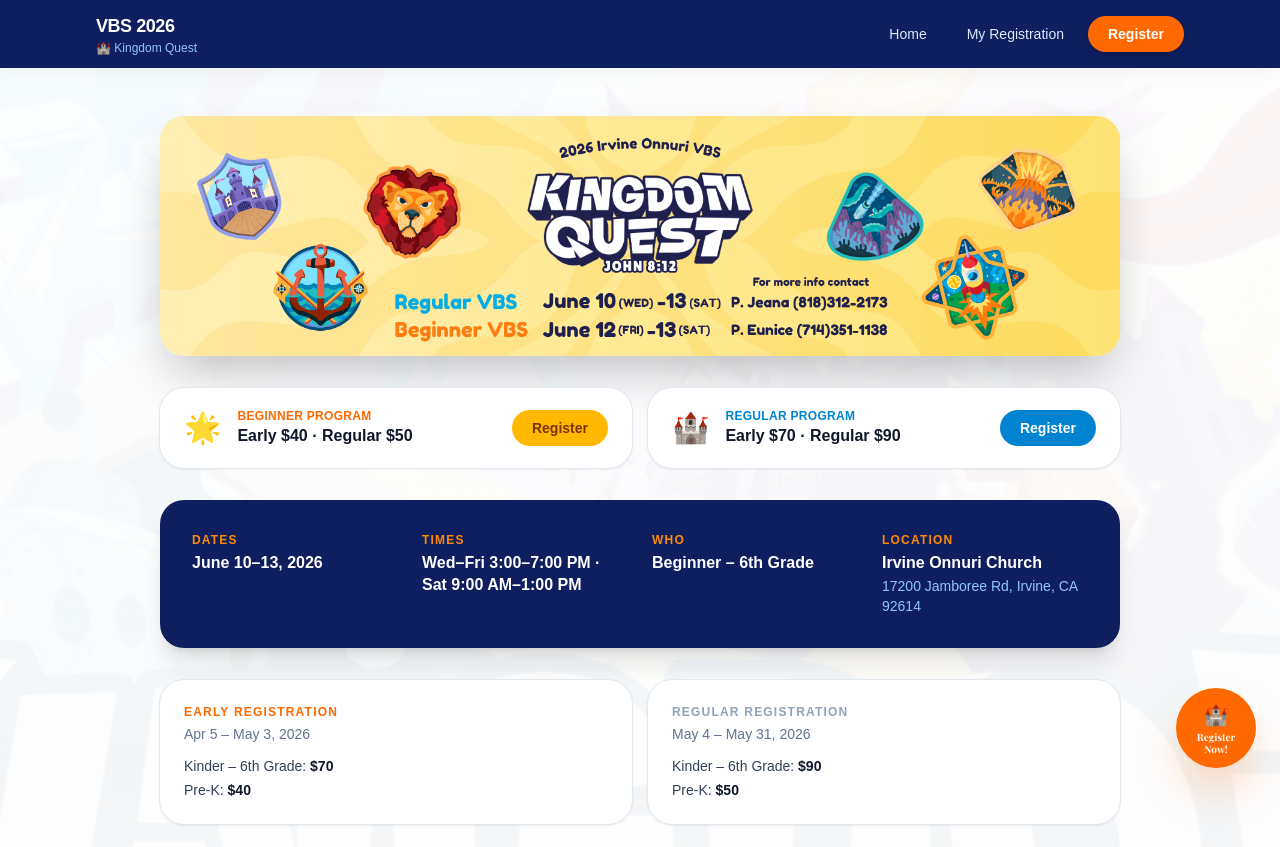
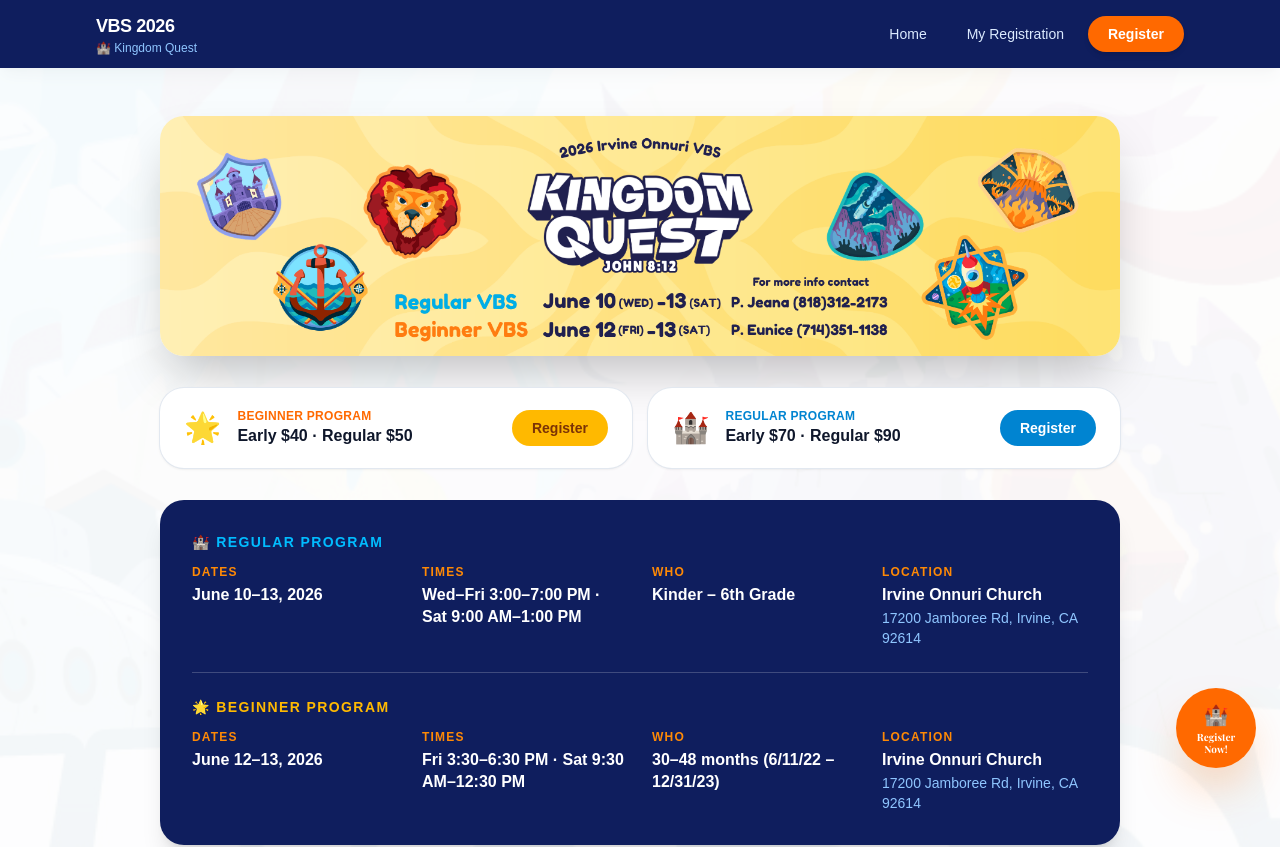
Before and after one commit to Irvine-Onnuri-Church/vbs-registration, a Next.js app: page / in a window 1280 px wide. Shown: the top 847 px of the page. Built offline with nearby package versions, Linux system fonts and the light colour scheme; a web font is replaced by a local one.

Commit message:
updated date and time

```diff
--- a/src/app/api/magic-link/request/route.ts
+++ b/src/app/api/magic-link/request/route.ts
@@ -38,9 +38,9 @@ export async function POST(request: Request) {
 
     const resend = new Resend(process.env.RESEND_API_KEY);
     await resend.emails.send({
-      from: 'VBS 2026 <noreply@iocvbs.life>',
+      from: EVENT_INFO.emailFrom,
       to: email,
-      subject: 'Your VBS 2026 Registration Link',
+      subject: `Your ${EVENT_INFO.name} Registration Link`,
       html: `
 <!DOCTYPE html>
 <html>
@@ -49,7 +49,7 @@ export async function POST(request: Request) {
   <div style="max-width:520px;margin:40px auto;background:#ffffff;border-radius:16px;overflow:hidden;box-shadow:0 2px 8px rgba(0,0,0,0.08);">
     <div style="background:#0f1e5e;padding:28px 32px;text-align:center;">
       <p style="margin:0 0 4px;font-size:13px;font-weight:600;letter-spacing:0.15em;text-transform:uppercase;color:#93c5fd;">${EVENT_INFO.church}</p>
-      <h1 style="margin:0;font-size:22px;font-weight:700;color:#ffffff;">VBS 2026 — Kingdom Quest</h1>
+      <h1 style="margin:0;font-size:22px;font-weight:700;color:#ffffff;">${EVENT_INFO.name} — ${EVENT_INFO.subtitle}</h1>
     </div>
     <div style="padding:32px;">
       <h2 style="margin:0 0 8px;font-size:18px;color:#0f172a;">View Your Registration</h2>
--- a/src/app/api/register/route.ts
+++ b/src/app/api/register/route.ts
@@ -44,7 +44,7 @@ function buildConfirmationEmail(
   <div style="max-width:600px;margin:40px auto;background:#ffffff;border-radius:16px;overflow:hidden;box-shadow:0 2px 8px rgba(0,0,0,0.08);">
     <div style="background:linear-gradient(135deg,#fef08a,#bae6fd);padding:32px 32px 24px;text-align:center;">
       <p style="margin:0 0 4px;font-size:13px;font-weight:600;letter-spacing:0.15em;text-transform:uppercase;color:#0284c7;">${EVENT_INFO.church}</p>
-      <h1 style="margin:0;font-size:28px;font-weight:700;color:#0c4a6e;">VBS 2026 — Kingdom Quest</h1>
+      <h1 style="margin:0;font-size:28px;font-weight:700;color:#0c4a6e;">${EVENT_INFO.name} — ${EVENT_INFO.subtitle}</h1>
       <p style="margin:8px 0 0;font-size:14px;color:#475569;font-style:italic;">${EVENT_INFO.scripture}</p>
     </div>
 
@@ -144,9 +144,9 @@ export async function POST(request: Request) {
     try {
       const resend = new Resend(process.env.RESEND_API_KEY);
       await resend.emails.send({
-        from: 'VBS 2026 <noreply@iocvbs.life>',
+        from: EVENT_INFO.emailFrom,
         to: parentInfo.email,
-        subject: `VBS 2026 Registration Confirmed — ${parentInfo.parentName}`,
+        subject: `${EVENT_INFO.name} Registration Confirmed — ${parentInfo.parentName}`,
         html: buildConfirmationEmail(
           parentInfo.parentName,
           registration.id,
--- a/src/app/page.tsx
+++ b/src/app/page.tsx
@@ -1,7 +1,8 @@
 import Image from 'next/image';
 import Link from 'next/link';
 
-import { EVENT_INFO } from '@/lib/constants';
+import { EVENT_INFO, REGISTRATION_PRICING, PROGRAM_INFO } from '@/lib/constants';
+import { formatDateLabel } from '@/lib/utils';
 
 export default function HomePage() {
   return (
@@ -27,7 +28,7 @@ export default function HomePage() {
         <section className="flex justify-center">
           <Image
             src="/banner1.png"
-            alt="VBS 2026 Kingdom Quest — June 10–13"
+            alt={`${EVENT_INFO.name} ${EVENT_INFO.subtitle} — ${EVENT_INFO.dates}`}
             width={800}
             height={200}
             className="w-full rounded-3xl shadow-2xl"
@@ -45,7 +46,7 @@ export default function HomePage() {
               <span className="text-3xl">🌟</span>
               <div className="text-left">
                 <p className="text-xs font-bold uppercase tracking-wide text-orange-500">Beginner Program</p>
-                <p className="font-semibold text-slate-900">Early $40 · Regular $50</p>
+                <p className="font-semibold text-slate-900">Early ${REGISTRATION_PRICING.early.beginner} · Regular ${REGISTRATION_PRICING.regular.beginner}</p>
               </div>
             </div>
             <span className="shrink-0 rounded-full bg-amber-400 px-5 py-2 text-sm font-bold text-amber-900">Register</span>
@@ -59,7 +60,7 @@ export default function HomePage() {
               <span className="text-3xl">🏰</span>
               <div className="text-left">
                 <p className="text-xs font-bold uppercase tracking-wide text-sky-600">Regular Program</p>
-                <p className="font-semibold text-slate-900">Early $70 · Regular $90</p>
+                <p className="font-semibold text-slate-900">Early ${REGISTRATION_PRICING.early.standard} · Regular ${REGISTRATION_PRICING.regular.standard}</p>
               </div>
             </div>
             <span className="shrink-0 rounded-full bg-sky-600 px-5 py-2 text-sm font-bold text-white">Register</span>
@@ -67,12 +68,15 @@ export default function HomePage() {
         </section>
 
         {/* Event details */}
-        <section className="rounded-3xl bg-[#0f1e5e] p-8 text-white shadow-xl">
+        <section className="rounded-3xl bg-[#0f1e5e] p-8 text-white shadow-xl space-y-6">
+          {/* Regular Program */}
+          <div>
+            <p className="mb-3 text-sm font-bold uppercase tracking-widest text-sky-400">🏰 Regular Program</p>
             <div className="grid gap-6 sm:grid-cols-2 lg:grid-cols-4">
               {[
                 { label: 'Dates', value: EVENT_INFO.dates },
                 { label: 'Times', value: EVENT_INFO.times },
-              { label: 'Who', value: 'Beginner – 6th Grade' },
+                { label: 'Who', value: PROGRAM_INFO.regular.who },
                 { label: 'Location', value: EVENT_INFO.location, sub: EVENT_INFO.address },
               ].map((item) => (
                 <div key={item.label}>
@@ -82,24 +86,46 @@ export default function HomePage() {
                 </div>
               ))}
             </div>
+          </div>
+
+          <hr className="border-white/20" />
+
+          {/* Beginner Program */}
+          <div>
+            <p className="mb-3 text-sm font-bold uppercase tracking-widest text-amber-400">🌟 Beginner Program</p>
+            <div className="grid gap-6 sm:grid-cols-2 lg:grid-cols-4">
+              {[
+                { label: 'Dates', value: EVENT_INFO.datesBeginner },
+                { label: 'Times', value: EVENT_INFO.timesBeginner },
+                { label: 'Who', value: PROGRAM_INFO.beginner.who },
+                { label: 'Location', value: EVENT_INFO.location, sub: EVENT_INFO.address },
+              ].map((item) => (
+                <div key={item.label}>
+                  <p className="text-xs font-bold uppercase tracking-widest text-orange-400">{item.label}</p>
+                  <p className="mt-1 font-semibold leading-snug text-white">{item.value}</p>
+                  {item.sub && <p className="mt-0.5 text-sm text-blue-300">{item.sub}</p>}
+                </div>
+              ))}
+            </div>
+          </div>
         </section>
 
         {/* Pricing */}
         <section className="grid gap-4 sm:grid-cols-2">
           <div className="rounded-3xl bg-white p-6 shadow-sm ring-1 ring-slate-200">
             <p className="text-xs font-bold uppercase tracking-widest text-orange-500">Early Registration</p>
-            <p className="mt-1 text-sm text-slate-500">Apr 5 – May 3, 2026</p>
+            <p className="mt-1 text-sm text-slate-500">{formatDateLabel(EVENT_INFO.earlyRegistrationStart)} – {formatDateLabel(EVENT_INFO.earlyRegistrationDeadline)}</p>
             <div className="mt-3 space-y-1 text-sm text-slate-700">
-              <p>Kinder – 6th Grade: <span className="font-bold text-slate-900">$70</span></p>
-              <p>Pre-K: <span className="font-bold text-slate-900">$40</span></p>
+              <p>Kinder – 6th Grade: <span className="font-bold text-slate-900">${REGISTRATION_PRICING.early.standard}</span></p>
+              <p>Pre-K: <span className="font-bold text-slate-900">${REGISTRATION_PRICING.early.beginner}</span></p>
             </div>
           </div>
           <div className="rounded-3xl bg-white p-6 shadow-sm ring-1 ring-slate-200">
             <p className="text-xs font-bold uppercase tracking-widest text-slate-400">Regular Registration</p>
-            <p className="mt-1 text-sm text-slate-500">May 4 – May 31, 2026</p>
+            <p className="mt-1 text-sm text-slate-500">{formatDateLabel(EVENT_INFO.regularRegistrationStart)} – {formatDateLabel(EVENT_INFO.registrationDeadline)}</p>
             <div className="mt-3 space-y-1 text-sm text-slate-700">
-              <p>Kinder – 6th Grade: <span className="font-bold text-slate-900">$90</span></p>
-              <p>Pre-K: <span className="font-bold text-slate-900">$50</span></p>
+              <p>Kinder – 6th Grade: <span className="font-bold text-slate-900">${REGISTRATION_PRICING.regular.standard}</span></p>
+              <p>Pre-K: <span className="font-bold text-slate-900">${REGISTRATION_PRICING.regular.beginner}</span></p>
             </div>
           </div>
         </section>
--- a/src/app/register/success/page.tsx
+++ b/src/app/register/success/page.tsx
@@ -5,6 +5,7 @@ import { useSearchParams } from 'next/navigation';
 import { Suspense } from 'react';
 
 import PageContainer from '@/components/PageContainer';
+import { EVENT_INFO } from '@/lib/constants';
 
 function SuccessContent() {
   const searchParams = useSearchParams();
@@ -21,7 +22,7 @@ function SuccessContent() {
       <div className="space-y-2">
         <h1 className="text-3xl font-bold tracking-tight text-slate-900">Registration Complete!</h1>
         <p className="max-w-md text-base leading-7 text-slate-600">
-          Thank you for registering for VBS 2026 at Irvine Onnuri Church. A confirmation email has been sent to you.
+          Thank you for registering for {EVENT_INFO.name} at {EVENT_INFO.church}. A confirmation email has been sent to you.
         </p>
       </div>
 
--- a/src/components/ChildInfoCard.tsx
+++ b/src/components/ChildInfoCard.tsx
@@ -25,6 +25,7 @@ type ChildInfoCardProps = {
   allowedGrades?: string[];
   allowedSizes?: string[];
   dobWarning?: string;
+  dobHint?: string;
 };
 
 const genderOptions = ['Select gender', 'Female', 'Male'];
@@ -63,6 +64,7 @@ export default function ChildInfoCard({
   allowedGrades,
   allowedSizes,
   dobWarning,
+  dobHint,
 }: ChildInfoCardProps) {
   const grades = allowedGrades
     ? ['Select grade', ...allowedGrades]
@@ -130,7 +132,7 @@ export default function ChildInfoCard({
         </label>
 
         <label className="space-y-2">
-          <span className="text-sm font-medium text-slate-700">Date of Birth <span className="text-red-500">*</span></span>
+          <span className="text-sm font-medium text-slate-700">Date of Birth <span className="text-red-500">*</span>{dobHint && <span className="ml-1 font-normal text-slate-400">({dobHint})</span>}</span>
           <input
             type="date"
             value={child.dateOfBirth}
--- a/src/components/Footer.tsx
+++ b/src/components/Footer.tsx
@@ -7,7 +7,7 @@ export default function Footer() {
         {EVENT_INFO.name} — {EVENT_INFO.subtitle}
       </p>
       <p className="mt-1">{EVENT_INFO.church} · {EVENT_INFO.address}</p>
-      <p className="mt-1 text-blue-500">© 2026 {EVENT_INFO.church}</p>
+      <p className="mt-1 text-blue-500">© {EVENT_INFO.year} {EVENT_INFO.church}</p>
     </footer>
   );
 }
--- a/src/components/Navbar.tsx
+++ b/src/components/Navbar.tsx
@@ -1,14 +1,14 @@
 import Link from 'next/link';
 
-import { NAV_LINKS } from '@/lib/constants';
+import { EVENT_INFO, NAV_LINKS } from '@/lib/constants';
 
 export default function Navbar() {
   return (
     <header className="bg-[#0f1e5e] shadow-lg">
       <div className="mx-auto flex w-full max-w-6xl items-center justify-between gap-3 px-4 py-3 sm:px-6 lg:px-8">
         <Link href="/" className="min-w-0 shrink">
-          <p className="truncate text-sm font-bold tracking-tight text-white sm:text-lg">VBS 2026</p>
-          <p className="text-xs text-blue-300">🏰 Kingdom Quest</p>
+          <p className="truncate text-sm font-bold tracking-tight text-white sm:text-lg">{EVENT_INFO.name}</p>
+          <p className="text-xs text-blue-300">🏰 {EVENT_INFO.subtitle}</p>
         </Link>
         <nav aria-label="Primary navigation" className="shrink-0">
           <ul className="flex items-center gap-1 sm:gap-2">
--- a/src/lib/constants.ts
+++ b/src/lib/constants.ts
@@ -7,6 +7,7 @@ export const EVENT_INFO = {
   dates: 'June 10–13, 2026',
   datesBeginner: 'June 12–13, 2026',
   times: 'Wed–Fri 3:00–7:00 PM · Sat 9:00 AM–1:00 PM',
+  timesBeginner: 'Fri 3:30–6:30 PM · Sat 9:30 AM–12:30 PM',
   location: 'Irvine Onnuri Church',
   address: '17200 Jamboree Rd, Irvine, CA 92614',
   contactName: 'Pastor Jeana Lee',
@@ -20,6 +21,20 @@ export const EVENT_INFO = {
   earlyRegistrationDeadline: '2026-05-03',
   regularRegistrationStart: '2026-05-04',
   registrationDeadline: '2026-05-31',
+  emailFrom: `VBS 2026 <noreply@iocvbs.life>`,
+} as const;
+
+export const BEGINNER_DOB = {
+  min: '2022-06-11',
+  max: '2023-12-31',
+  label: '6/11/22 – 12/31/23',
+  labelLong: 'June 11, 2022 – December 31, 2023',
+  ageLabel: '30–48 months',
+} as const;
+
+export const PROGRAM_INFO = {
+  regular: { who: 'Kinder – 6th Grade' },
+  beginner: { who: `${BEGINNER_DOB.ageLabel} (${BEGINNER_DOB.label})` },
 } as const;
 
 export const REGISTRATION_PRICING = {
@@ -36,7 +51,7 @@ export const REGISTRATION_PRICING = {
 export const EVENT_DETAILS = [
   { label: 'Dates', value: EVENT_INFO.dates },
   { label: 'Times', value: EVENT_INFO.times },
-  { label: 'Who', value: 'Kinder – 6th Grade' },
+  { label: 'Who', value: PROGRAM_INFO.regular.who },
   { label: 'Location', value: `${EVENT_INFO.location} — ${EVENT_INFO.address}` },
 ];
 
```
Also changed, not shown: src/app/admin/page.tsx (+4 -3 lines), src/app/register/page.tsx (+6 -6 lines), src/components/RegistrationFormClient.tsx (+16 -11 lines). Lines whose indentation alone changed are shown as unchanged.
